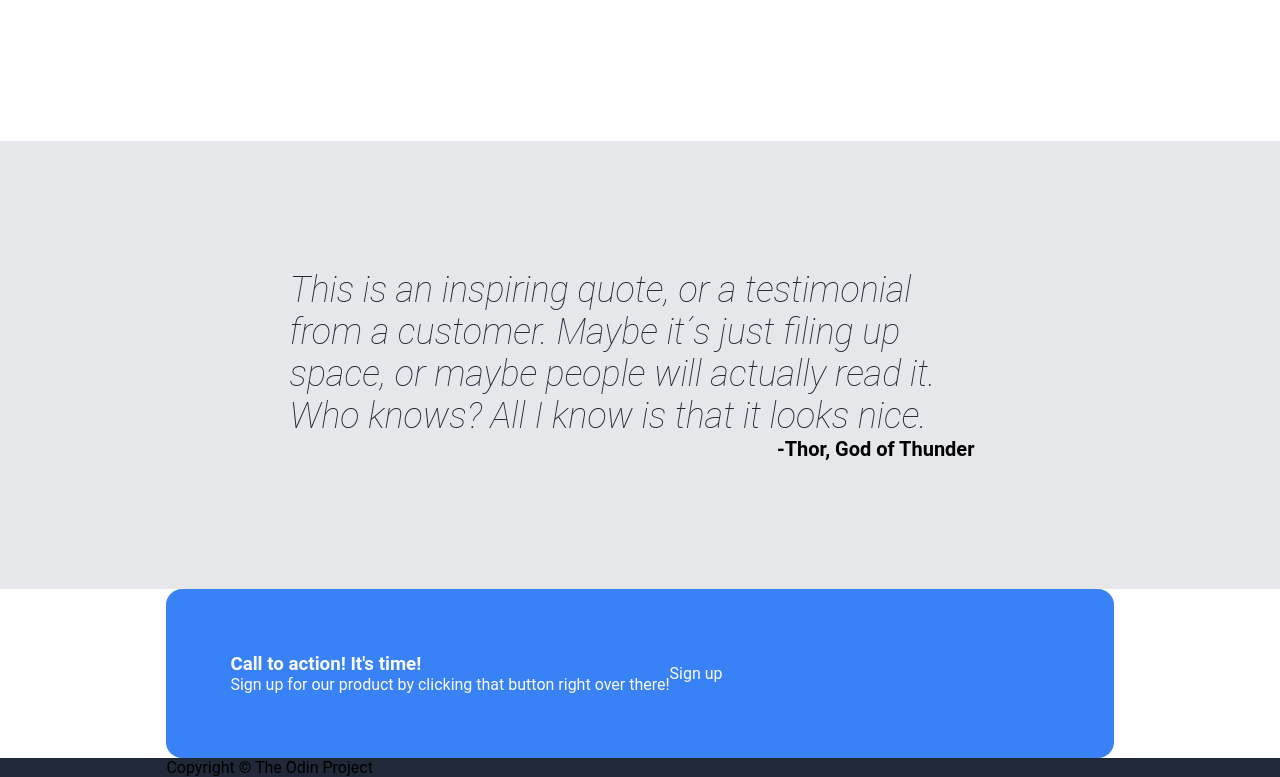
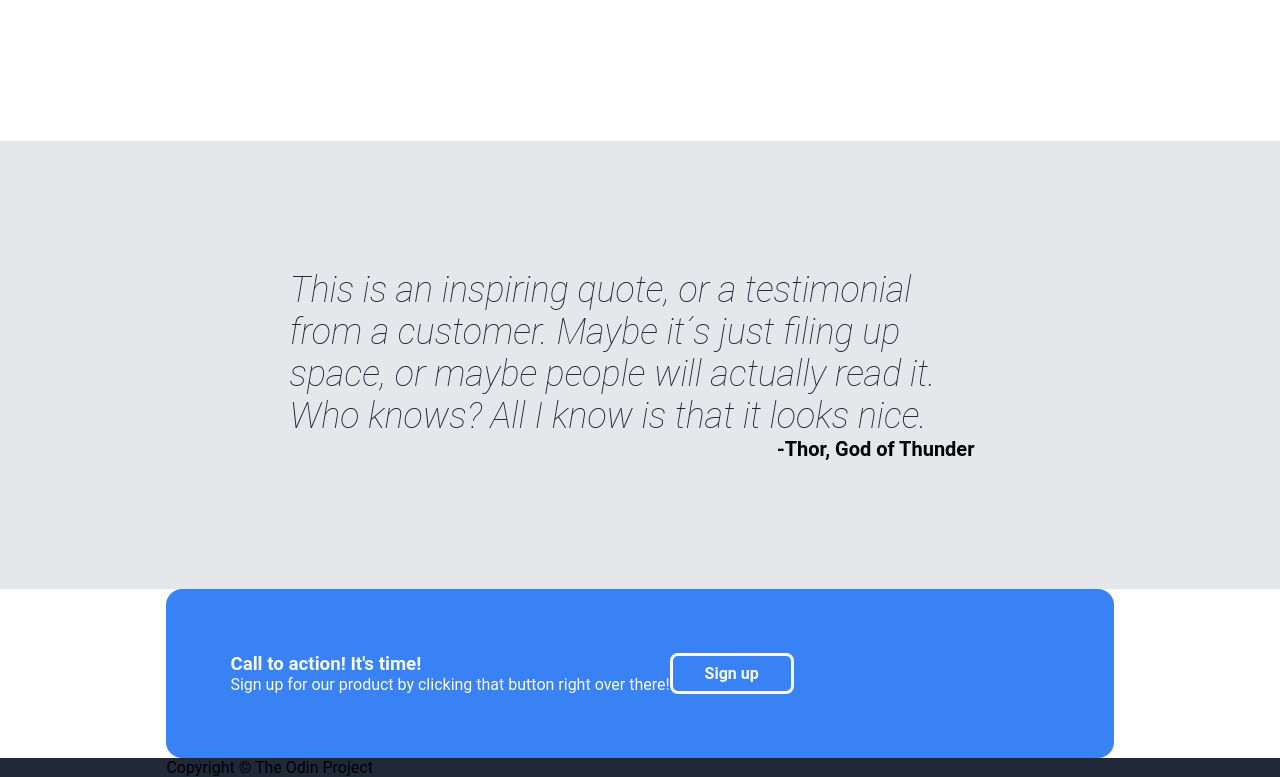
Before and after one commit to Sygris/odin-landing-page, a plain HTML site: page index.html in a window 1280 px wide. Shown: the part 1074-1851 px from the top of the page. Drawn offline with Linux system fonts and the light colour scheme.

Commit message:
Styled cta button

```diff
--- a/style.css
+++ b/style.css
@@ -53,6 +53,11 @@ body {
 }
 
 .btn--cta {
+  background-color: #3882F6;
+  border: 3px solid #F9FAF8;
+  padding: .5rem 2rem;
+  border-radius: .5rem;
+  font-weight: 600;
 }
 
 header, #hero, footer {
```
